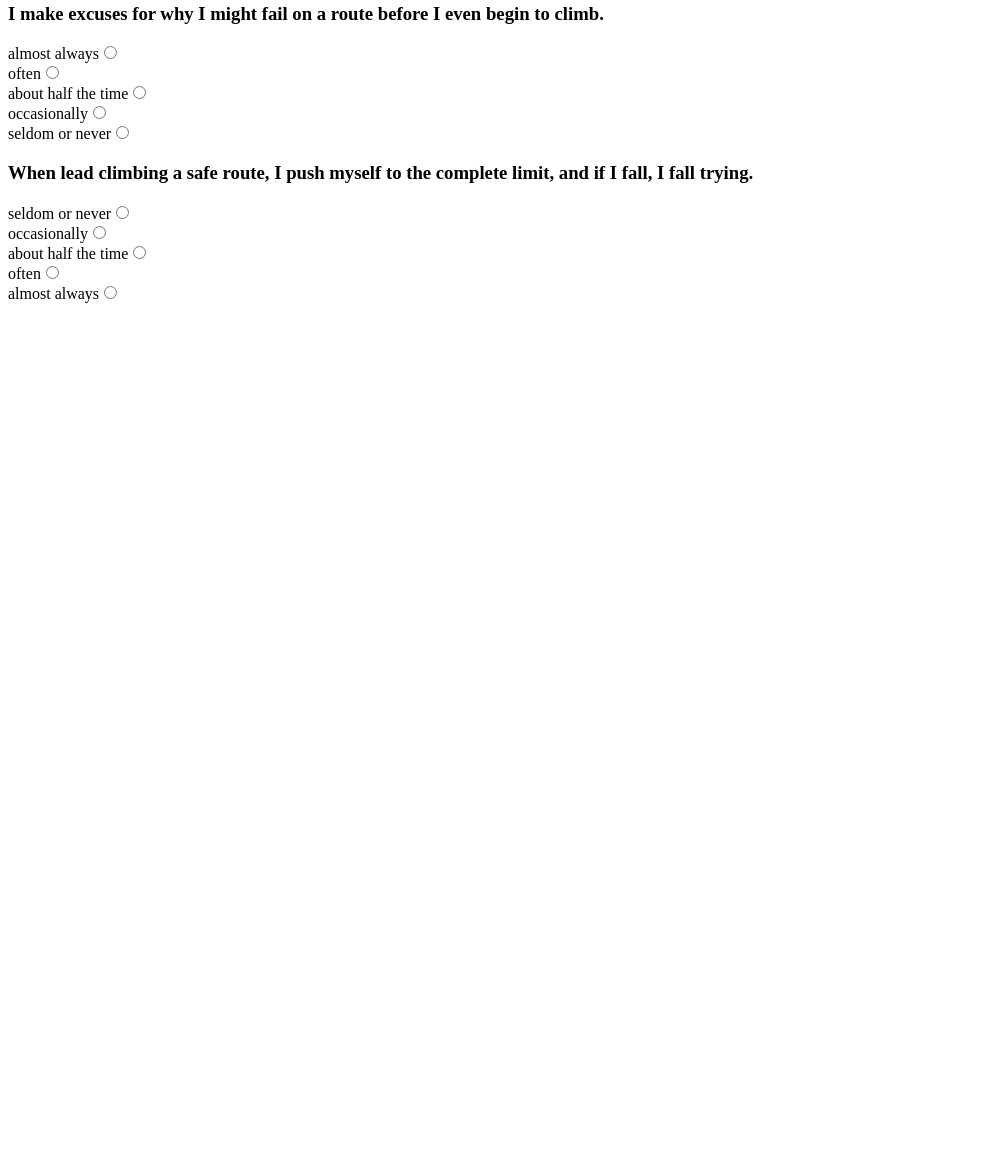
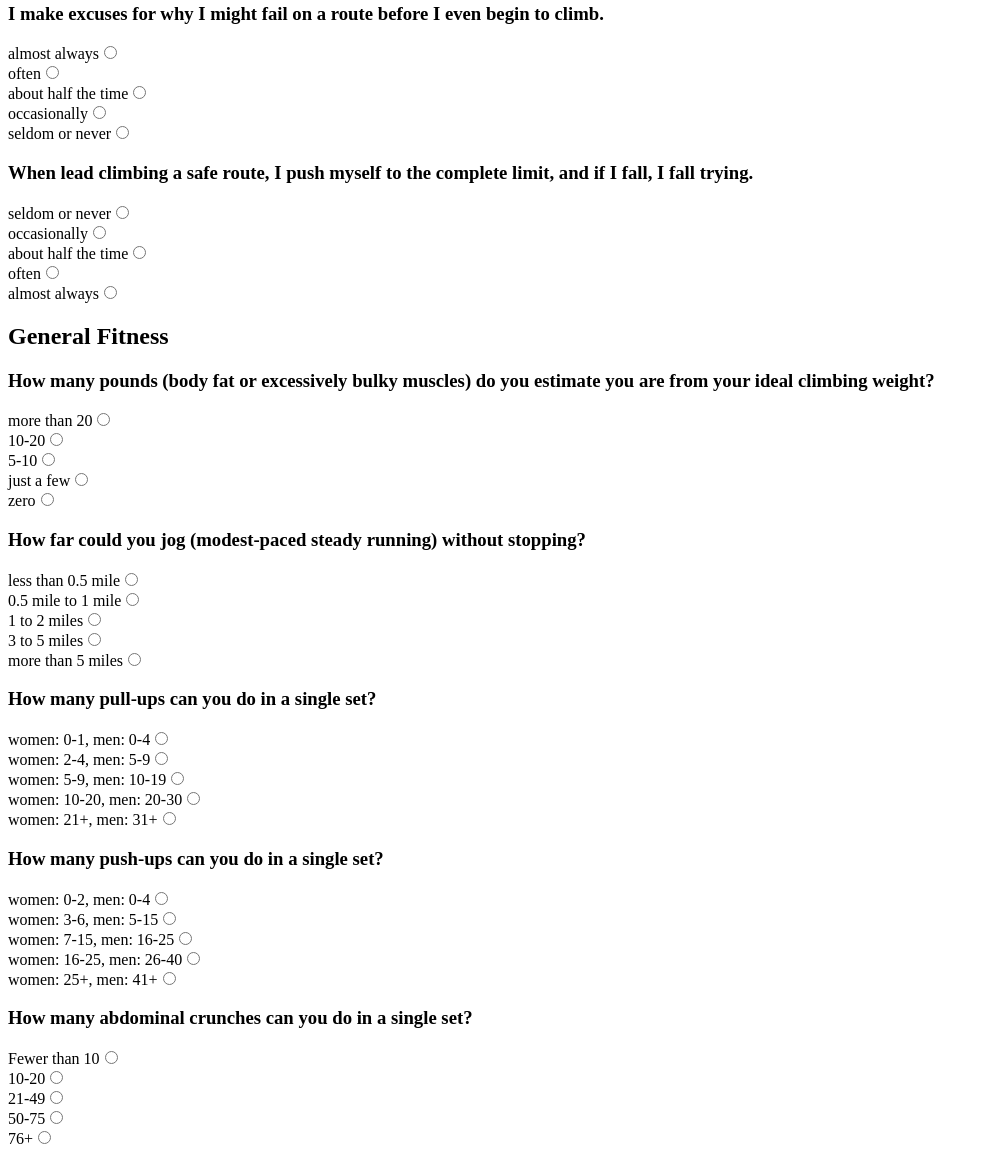
Before and after one commit to shelldandy/climbing-quiz, a Gatsby site: page / in a window 1280 px wide. Shown: the part 2409-3565 px from the top of the page, without its empty margins (0-990 px from the left). Before the commit the page ends 2720 px from the top, so only its background shows below. Built offline with nearby package versions, Linux system fonts and the light colour scheme; Gatsby itself is replaced by a stand-in of ours.

Commit message:
generalFitness

```diff
--- a/src/components/Quiz/quizData.js
+++ b/src/components/Quiz/quizData.js
@@ -232,10 +232,89 @@ const mentalSkills = {
   ]
 }
 
+const generalFitness = {
+  label: "General Fitness",
+  questions: [
+    {
+      question: "How many pounds (body fat or excessively bulky muscles) do you estimate you are from your ideal climbing weight?",
+      options: [
+        "more than 20",
+        "10-20",
+        "5-10",
+        "just a few",
+        "zero",
+      ]
+    },
+    {
+      question: "How far could you jog (modest-paced steady running) without stopping?",
+      options: [
+        "less than 0.5 mile",
+        "0.5 mile to 1 mile",
+        "1 to 2 miles",
+        "3 to 5 miles",
+        "more than 5 miles",
+      ]
+    },
+    {
+      question: "How many pull-ups can you do in a single set?",
+      options: [
+        "women: 0-1, men: 0-4",
+        "women: 2-4, men: 5-9",
+        "women: 5-9, men: 10-19",
+        "women: 10-20, men: 20-30",
+        "women: 21+, men: 31+",
+      ]
+    },
+    {
+      question: "How many push-ups can you do in a single set?",
+      options: [
+        "women: 0-2, men: 0-4",
+        "women: 3-6, men: 5-15",
+        "women: 7-15, men: 16-25",
+        "women: 16-25, men: 26-40",
+        "women: 25+, men: 41+",
+      ]
+    },
+    {
+      question: "How many abdominal crunches can you do in a single set?",
+      options: [
+        "Fewer than 10",
+        "10-20",
+        "21-49",
+        "50-75",
+        "76+",
+      ]
+    },
+  ],
+  analysis: [
+    {
+      level: 5,
+      label: "You possess poor general fitness. It's paramount that you improve in this area before engaging in a regular schedule of climbing. See chapter 4"
+    },
+    {
+      level: 10,
+      label: "Your general fitness is below average and is undoubtedly limiting your climbing ability. See chapter 4"
+    },
+    {
+      level: 15,
+      label: "Your general fitness is near average. Improvement in this area will facilitate better movement and improved stamina and reduce injury risk"
+    },
+    {
+      level: 20,
+      label: "Your general fitness are above average."
+    },
+    {
+      level: 23,
+      label: "You possess excellent general fitness!"
+    },
+  ]
+}
+
 const quizData = [
   climbingExperience,
   technicalSkills,
   mentalSkills,
+  generalFitness,
 ]
 
 export default quizData
```
